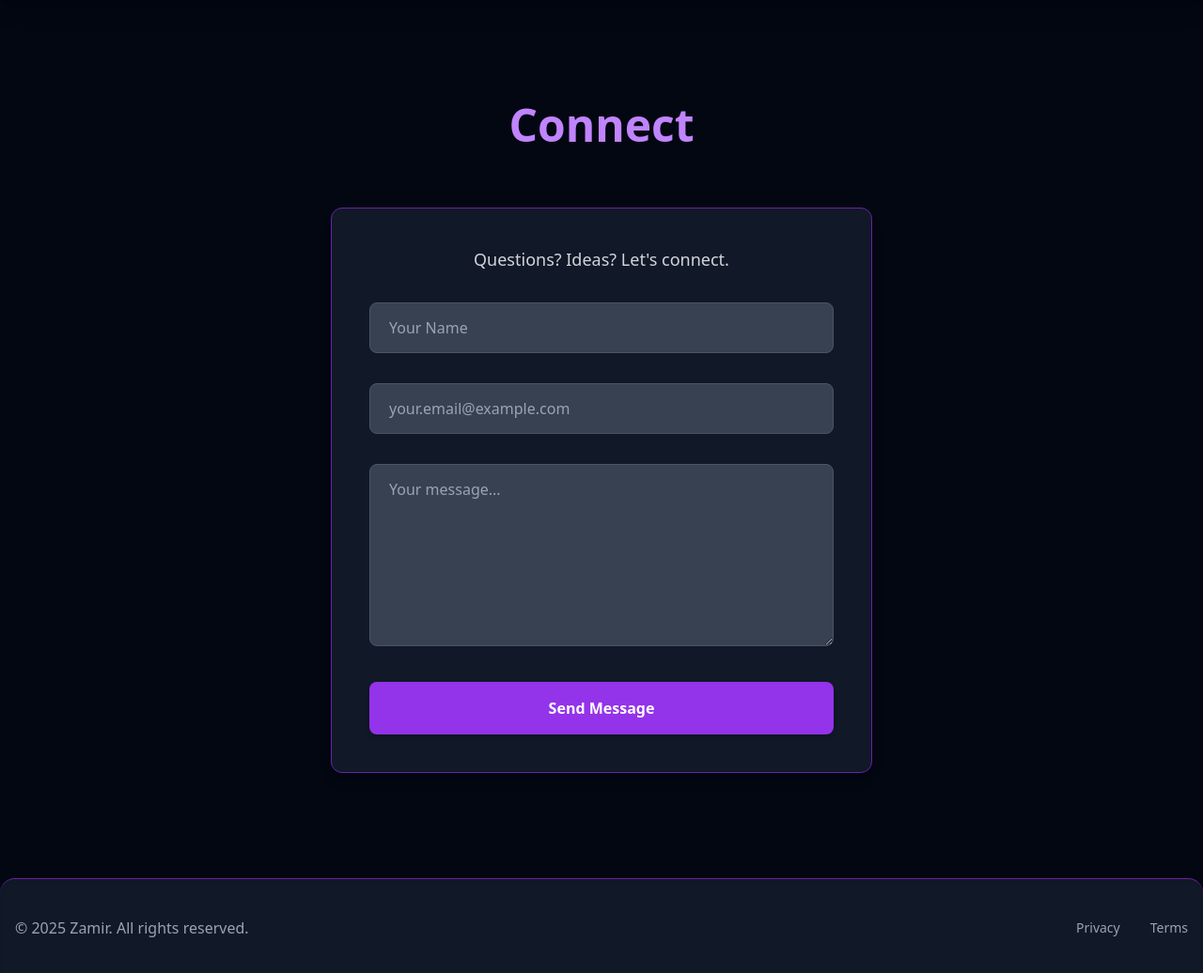
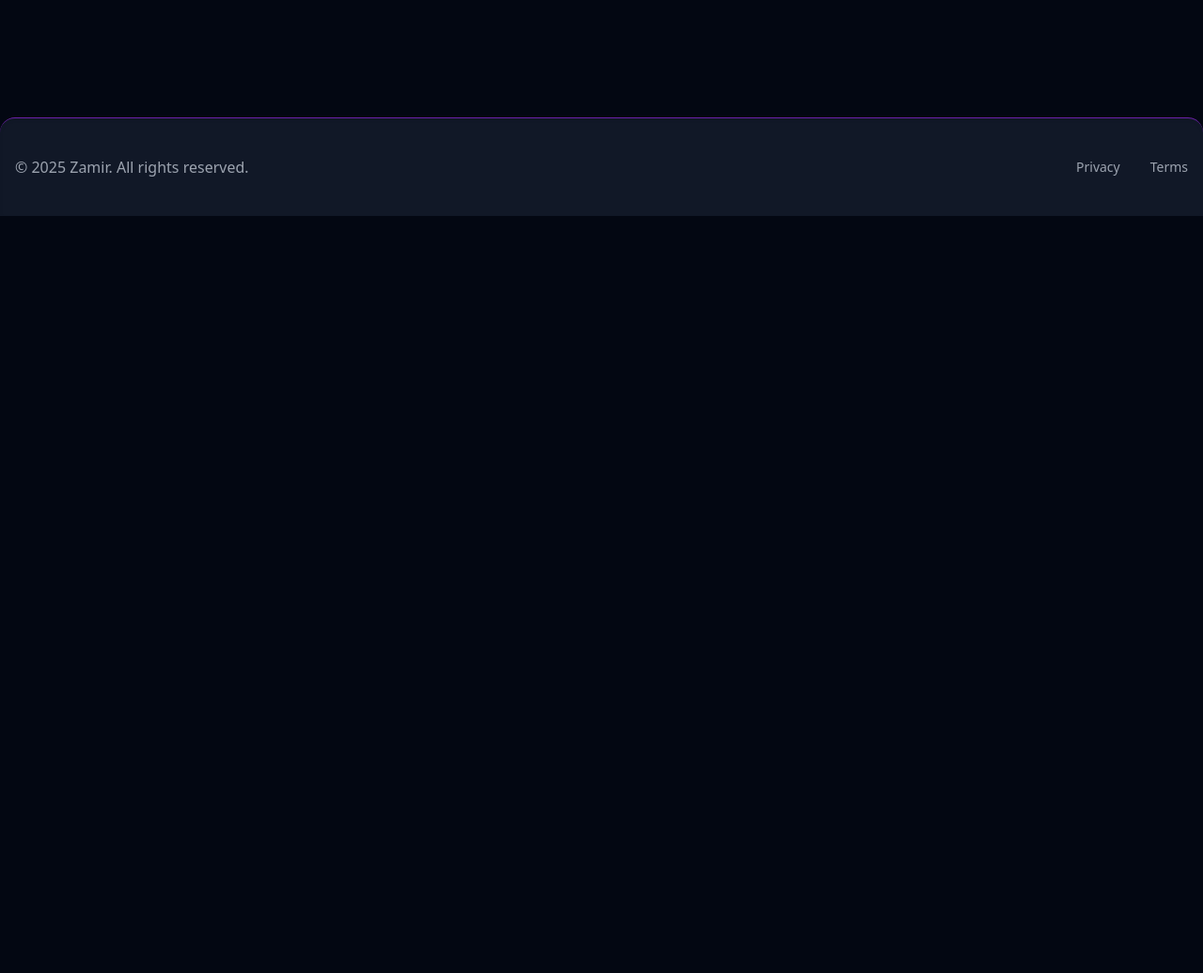
Before and after one commit to Zamsar/blog, a website: page index.html in a window 1280 px wide. Shown: the part 1424-2460 px from the top of the page at 94% size. After the commit the page ends 1654 px from the top, so only its background shows below. Drawn offline with nearby package versions, Linux system fonts and the light colour scheme.

Commit message:
Update index.html

```diff
--- a/index.html
+++ b/index.html
@@ -14,6 +14,20 @@
     <link rel="stylesheet" href="/css/style.css">
 </head>
 <body class="min-h-screen flex flex-col bg-gray-950 text-gray-200">
+
+        <!-- About Section (Minimal) -->
+        <section id="about" class="bg-gray-900 py-16 px-4 rounded-xl mx-auto container my-16 border border-purple-800 shadow-xl">
+            <div class="max-w-3xl mx-auto text-center">
+                <img src="/images/profile.jpg" alt="Zamir Sarvari Profile" class="rounded-full w-40 h-40 mx-auto mb-8 border-4 border-purple-600 shadow-lg object-cover">
+                <h2 class="text-4xl md:text-5xl font-bold text-gray-100 mb-8 text-purple-400">About Zamir</h2>
+                <p class="text-gray-300 text-lg leading-relaxed">
+                    Cloud Engineer. Building. Optimizing. Securing. Azure focus. My log: projects, insights, continuous learning.
+                </p>
+                <a href="https://www.linkedin.com/in/zamir-sarvari" target="_blank" rel="noopener noreferrer" class="inline-block mt-8 bg-purple-600 hover:bg-purple-700 text-white font-bold py-3 px-6 rounded-full shadow-md transition duration-300 ease-in-out">
+                    Connect on LinkedIn
+                </a>
+            </div>
+        </section>
 
     <!-- Main Content Area -->
     <main class="flex-grow pt-24"> <!-- Added pt-24 to offset fixed header -->
@@ -46,44 +60,6 @@
             </div>
         </section>
 
-        <!-- About Section (Minimal) -->
-        <section id="about" class="bg-gray-900 py-16 px-4 rounded-xl mx-auto container my-16 border border-purple-800 shadow-xl">
-            <div class="max-w-3xl mx-auto text-center">
-                <img src="/images/profile.jpg" alt="Zamir Sarvari Profile" class="rounded-full w-40 h-40 mx-auto mb-8 border-4 border-purple-600 shadow-lg object-cover">
-                <h2 class="text-4xl md:text-5xl font-bold text-gray-100 mb-8 text-purple-400">About Zamir</h2>
-                <p class="text-gray-300 text-lg leading-relaxed">
-                    Cloud Engineer. Building. Optimizing. Securing. Azure focus. My log: projects, insights, continuous learning.
-                </p>
-                <a href="https://www.linkedin.com/in/zamir-sarvari" target="_blank" rel="noopener noreferrer" class="inline-block mt-8 bg-purple-600 hover:bg-purple-700 text-white font-bold py-3 px-6 rounded-full shadow-md transition duration-300 ease-in-out">
-                    Connect on LinkedIn
-                </a>
-            </div>
-        </section>
-
-        <!-- Contact Section (Minimal) -->
-        <section id="contact" class="container mx-auto px-4 py-12">
-            <h2 class="text-4xl md:text-5xl font-bold text-center mb-16 text-gray-100 text-purple-400">Connect</h2>
-            <div class="max-w-xl mx-auto bg-gray-900 p-10 rounded-xl shadow-lg border border-purple-800">
-                <p class="text-gray-300 text-lg text-center mb-8">
-                    Questions? Ideas? Let's connect.
-                </p>
-                <form class="space-y-8">
-                    <div>
-                        <input type="text" id="contact-name" name="name" class="bg-gray-700 border border-gray-600 rounded-lg w-full py-4 px-5 text-gray-100 leading-tight focus:outline-none focus:ring-2 focus:ring-purple-500 focus:border-transparent" placeholder="Your Name">
-                    </div>
-                    <div>
-                        <input type="email" id="contact-email" name="email" class="bg-gray-700 border border-gray-600 rounded-lg w-full py-4 px-5 text-gray-100 leading-tight focus:outline-none focus:ring-2 focus:ring-purple-500 focus:border-transparent" placeholder="your.email@example.com">
-                    </div>
-                    <div>
-                        <textarea id="contact-message" name="message" rows="8" class="bg-gray-700 border border-gray-600 rounded-lg w-full py-4 px-5 text-gray-100 leading-tight focus:outline-none focus:ring-2 focus:ring-purple-500 focus:border-transparent resize-y" placeholder="Your message..."></textarea>
-                    </div>
-                    <button type="submit" class="w-full bg-purple-600 hover:bg-purple-700 text-white font-bold py-4 px-6 rounded-lg shadow-md transition duration-300 ease-in-out">
-                        Send Message
-                    </button>
-                </form>
-            </div>
-        </section>
-
     </main>
 
     <!-- Footer -->
```
